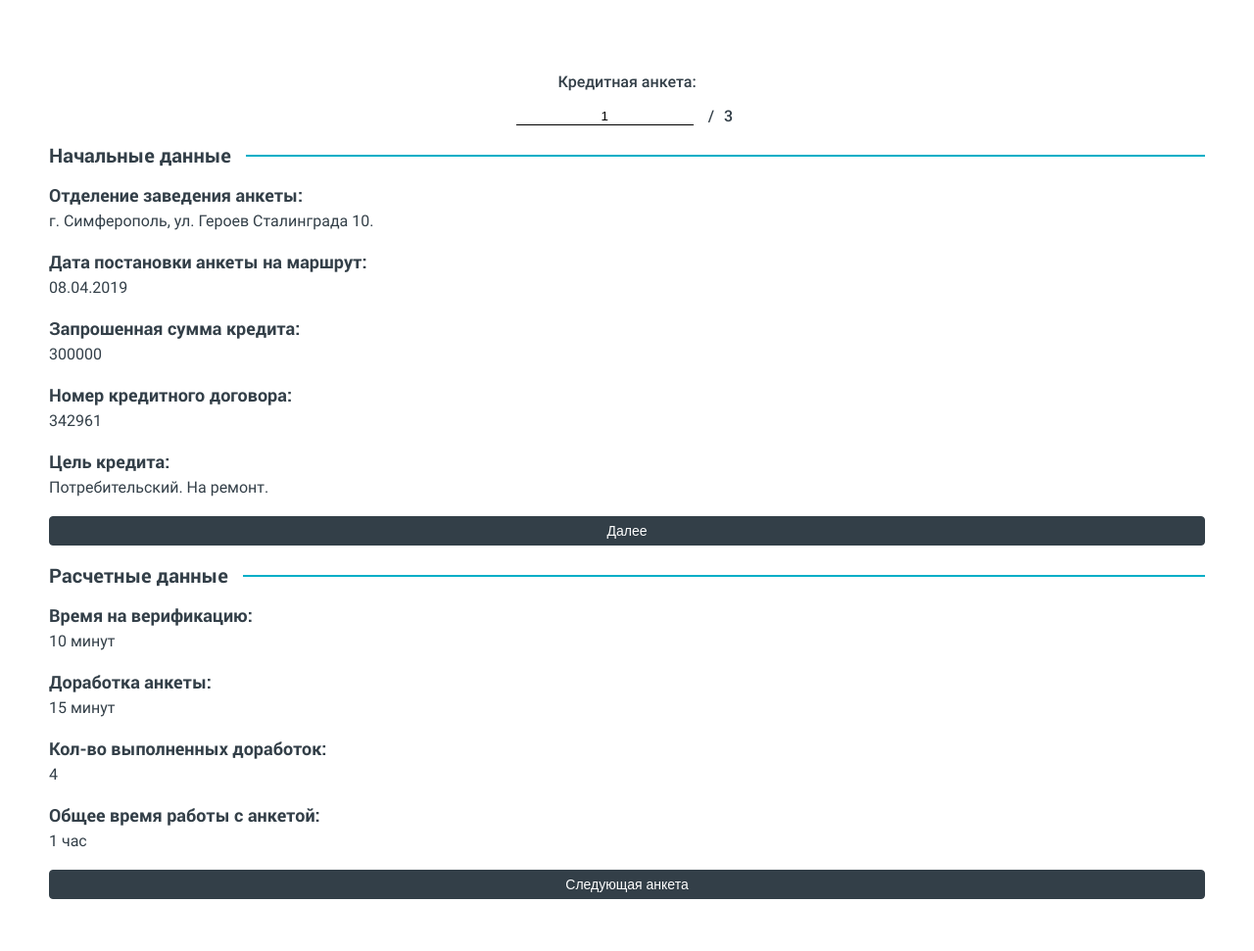
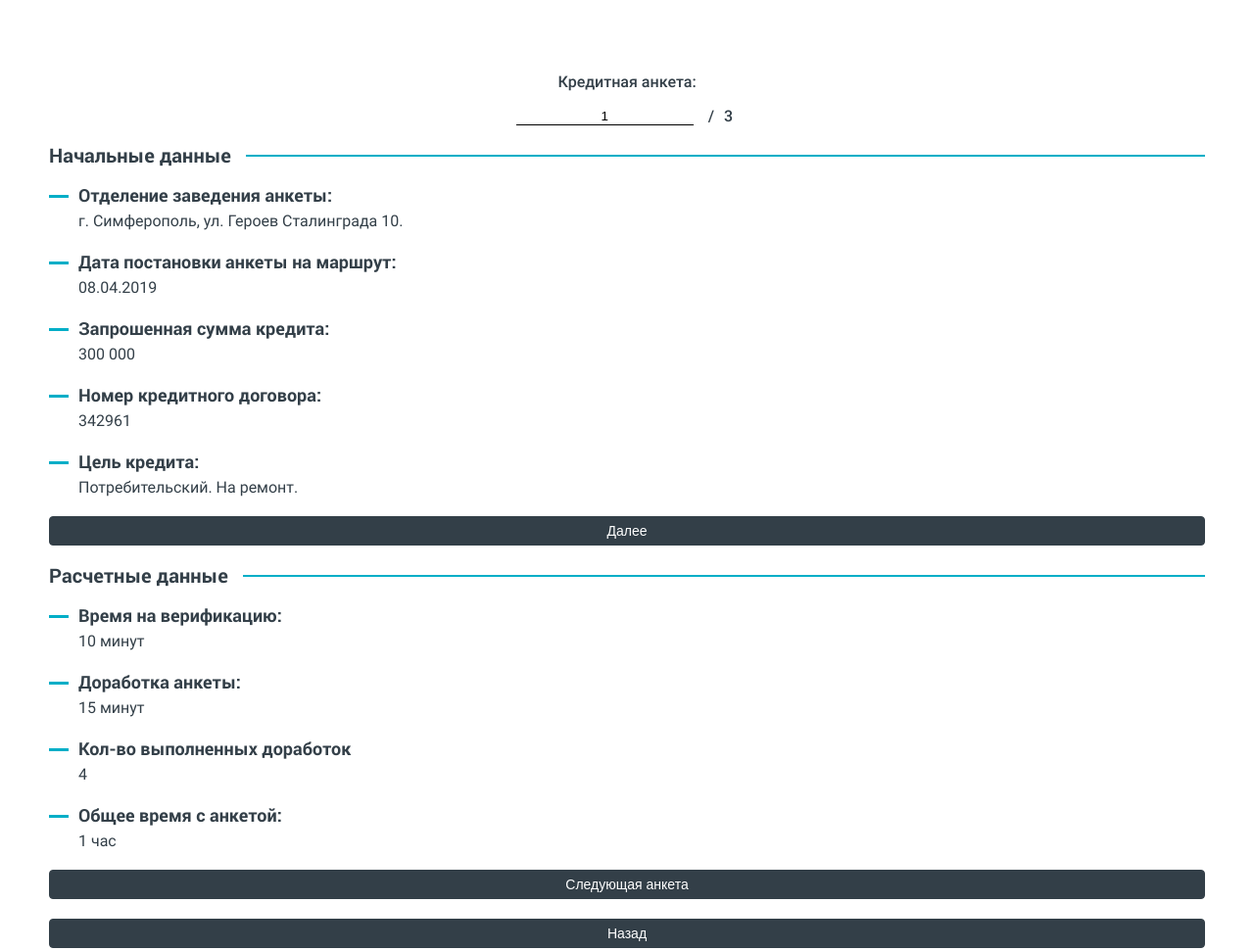
Before and after one commit to alex-koshara/RNKB, a website: page source/index.html in a window 1280 px wide. Shown: the top 971 px of the page at 98% size. Before the commit the page ends 926 px from the top, so only its background shows below. Drawn offline with nearby package versions, Linux system fonts and the light colour scheme; files that its build step writes are made by us from their sources.

Commit message:
add template

```diff
--- a/source/index.html
+++ b/source/index.html
@@ -4,7 +4,7 @@
   <meta charset="UTF-8">
   <meta name="viewport" content="width=device-width, initial-scale=1.0">
   <link rel="stylesheet" href="css/style.css">
-  <title>FunBox</title>
+  <title>RNKB</title>
 </head>
 <body>
 <div class="container">
@@ -15,57 +15,33 @@
       <span class="app-request__all-request">3</span>
     </div>
 
+    <div class="app-request__container"></div>
+  </div>
+</div>
+
+
+<template id="card-template" style="display: none">
+  <div class="app-request__container">
     <section class="app-request__item  initial-data">
       <h2 class="initial-data__title">Начальные данные</h2>
-      <div class="initial-data__wrap">
-        <h3 class="initial-data__field">Отделение заведения анкеты:</h3>
-        <p class="initial-data__value">г. Симферополь, ул. Героев Сталинграда 10.</p>
-      </div>
 
-      <div class="initial-data__wrap">
-        <h3 class="initial-data__field">Дата постановки анкеты на маршрут:</h3>
-        <p class="initial-data__value">08.04.2019</p>
-      </div>
+      <div class="initial-data__wraps"></div>
 
-      <div class="initial-data__wrap">
-        <h3 class="initial-data__field">Запрошенная сумма кредита:</h3>
-        <p class="initial-data__value">300000</p>
-      </div>
-
-      <div class="initial-data__wrap">
-        <h3 class="initial-data__field">Номер кредитного договора:</h3>
-        <p class="initial-data__value">342961</p>
-      </div>
-
-      <div class="initial-data__wrap">
-        <h3 class="initial-data__field">Цель кредита:</h3>
-        <p class="initial-data__value">Потребительский. На ремонт.</p>
-      </div>
       <button class="initial-data__btn btn" type="button">Далее</button>
     </section>
 
     <section class="app-request__item  calculated-data">
       <h2 class="calculated-data__title">Расчетные данные</h2>
-      <div class="calculated-data__wrap">
-        <h3 class="calculated-data__field">Время на верификацию:</h3>
-        <p class="calculated-data__value">10 минут</p>
-      </div>
-      <div class="calculated-data__wrap">
-        <h3 class="calculated-data__field">Доработка анкеты:</h3>
-        <p class="calculated-data__value">15 минут</p>
-      </div>
-      <div class="calculated-data__wrap">
-        <h3 class="calculated-data__field">Кол-во выполненных доработок:</h3>
-        <p class="calculated-data__value">4</p>
-      </div>
-      <div class="calculated-data__wrap">
-        <h3 class="calculated-data__field">Общее время работы с анкетой:</h3>
-        <p class="calculated-data__value">1 час</p>
-      </div>
-      <button class="calculated-data__btn btn" type="button">Следующая анкета</button>
+
+      <div class="calculated-data__wraps"></div>
+
+      <button class="calculated-data__btn calculated-data__btn--next btn" type="button">Следующая анкета</button>
+      <button class="calculated-data__btn calculated-data__btn--back btn" type="button">Назад</button>
     </section>
   </div>
-</div>
+</template>
+
+
 <script src='js/main.js'></script>
 </body>
 </html>
--- a/source/js/data.json
+++ b/source/js/data.json
@@ -2,63 +2,24 @@
   "cards" : [
     {
       "id": 0,
-      "desc" : "Сказочное заморское яство",
-      "title" : "Нямушка",
-      "fill" : "с фуа-гра",
-      "portions" : "10 порций",
-      "prize" : "мышь в подарок",
-      "weightNum" : "0,5",
-      "toWeight" : "кг",
-      "buy": "Чего сидишь? Порадуй котэ, <a href='#' class='card__buy-link'>купи.</a>",
-      "state" : {
-        "disabled": false,
-        "isMouseOut": false,
-        "isFirstClickCard": false
-      },
-      "templateStrs" : {
-        "active": "Печень утки разварная с артишоками.",
-        "disabled": "Печалька, с фуа-гра закончился."
-      }
+      "initFields" : ["Отделение заведения анкеты:", "Дата постановки анкеты на маршрут:", "Запрошенная сумма кредита:", "Номер кредитного договора:", "Цель кредита:"],
+      "initValues" : ["г. Симферополь, ул. Героев Сталинграда 10.", "08.04.2019", "300 000", "342961", "Потребительский. На ремонт."],
+      "calcFields" : ["Время на верификацию:", "Доработка анкеты:", "Кол-во выполненных доработок", "Общее время с анкетой:"],
+      "calcValues" : ["10 минут", "15 минут", "4", "1 час"]
     },
     {
       "id": 1,
-      "desc": "Сказочное заморское яство",
-      "title": "Нямушка",
-      "fill": "с рыбой",
-      "portions": "40 порций",
-      "prize": "2 мыши в подарок",
-      "weightNum": "2",
-      "toWeight": "кг",
-      "buy": "Чего сидишь? Порадуй котэ, <a href='#' class='card__buy-link'>купи.</a>",
-      "state": {
-        "disabled": false,
-        "isMouseOut": false,
-        "isFirstClickCard": false
-      },
-      "templateStrs": {
-        "active": "Головы щучьи с чесноком да свежайшая сёмгушка.",
-        "disabled": "Печалька, с рыбой закончился."
-      }
+      "initFields": ["Отделение заведения анкеты:", "Дата постановки анкеты на маршрут:", "Запрошенная сумма кредита:", "Номер кредитного договора:", "Цель кредита:"],
+      "initValues": ["г. Симферополь, ул. Пушкина 25.", "12.04.2019", "350 000", "342943", "Потребительский. На бытовую технику."],
+      "calcFields": ["Время на верификацию:", "Доработка анкеты:", "Кол-во выполненных доработок", "Общее время с анкетой:"],
+      "calcValues": ["20 минут", "45 минут", "2", "3 часа"]
     },
     {
       "id": 2,
-      "desc": "Сказочное заморское яство",
-      "title": "Нямушка",
-      "fill": "с курой",
-      "portions": "100 порций",
-      "prize": "5 мышей в подарок <br> заказчик доволен",
-      "weightNum": "5",
-      "toWeight": "кг",
-      "buy": "Чего сидишь? Порадуй котэ, <a href='#' class='card__buy-link'>купи.</a>",
-      "state": {
-        "disabled": true,
-        "isMouseOut": false,
-        "isFirstClickCard": false
-      },
-      "templateStrs": {
-        "active": "Печень утки разварная с артишоками.",
-        "disabled": "Печалька, с фуа-гра закончился."
-      }
+      "initFields": ["Отделение заведения анкеты:", "Дата постановки анкеты на маршрут:", "Запрошенная сумма кредита:", "Номер кредитного договора:", "Цель кредита:"],
+      "initValues": ["г. Севастополь, ул. Героев Сталинграда 10.", "11.04.2019", "3 000 000", "443841", "Автокредит."],
+      "calcFields": ["Время на верификацию:", "Доработка анкеты:", "Кол-во выполненных доработок", "Общее время с анкетой:"],
+      "calcValues": ["37 минут", "46 минут", "1", "5 часов"]
     }
   ]
 }
--- a/source/js/main.js
+++ b/source/js/main.js
@@ -0,0 +1,61 @@
+'use strict';
+
+const URL = 'js/data.json';
+const CARD_LIST = document.querySelector('.app-request__container');
+let numberOfProfiles = null;
+
+let data = fetch(URL)
+  .then(function (response) {
+    return response.json();
+  })
+  .then(function (data) {
+    renderCards(data);
+    numberOfProfiles = data.cards.length;
+    setNumberProfiles(numberOfProfiles);
+  })
+  .catch(alert);
+
+function setNumberProfiles(numbersOfProfiles) {
+  let appRequestAll = document.querySelector('.app-request__all-request');
+  appRequestAll.textContent = numbersOfProfiles;
+}
+
+window.renderCardTemplate = (function () {
+  const CARD_TEMPALTE = document.querySelector('#card-template');
+  let cardElement = CARD_TEMPALTE.content.querySelector('.app-request__container');
+
+  return function (card) {
+    let newCard = cardElement.cloneNode(true);
+    let initDataWrap = newCard.querySelector('.initial-data__wraps');
+    let calcDataWrap = newCard.querySelector('.calculated-data__wraps');
+
+    card.initFields.forEach( (field, i) => {
+      initDataWrap.innerHTML += `<div class="initial-data__wrap">
+          <h3 class="initial-data__field">${field}</h3>
+          <p class="initial-data__value">${card.initValues[i]}</p>
+        </div>`;
+    })
+
+    card.calcFields.forEach((field, i) => {
+      calcDataWrap.innerHTML += `<div class="initial-data__wrap">
+          <h3 class="initial-data__field">${field}</h3>
+          <p class="initial-data__value">${card.calcValues[i]}</p>
+        </div>`;
+    })
+
+    return newCard;
+  };
+})();
+
+function renderCards(data) {
+  CARD_LIST.innerHTML = '';
+  let cards = data;
+
+  if (!Array.isArray(data)) {
+    cards = data.cards;
+  }
+
+  cards.forEach(function (card) {
+    CARD_LIST.appendChild(window.renderCardTemplate(card, data));
+  });
+}
--- a/source/scss/components/calculated-data.scss
+++ b/source/scss/components/calculated-data.scss
@@ -15,9 +15,18 @@
 
 .calculated-data__wrap {
   padding-bottom: 20px;
+  padding-left: 30px;
+  position: relative;
 
-  &:last-child {
-    padding-bottom: 0;
+  &::before {
+    content: '';
+    position: absolute;
+    display: block;
+    left: 0;
+    top: 12px;
+    height: 3px;
+    width: 20px;
+    background: #00AEC7;
   }
 }
 
@@ -31,3 +40,7 @@
   margin: 0;
   font-weight: 300;
 }
+
+.calculated-data__btn.calculated-data__btn--next {
+  margin-bottom: 20px;
+}
--- a/source/scss/components/initial-data.scss
+++ b/source/scss/components/initial-data.scss
@@ -15,9 +15,18 @@
 
 .initial-data__wrap {
   padding-bottom: 20px;
+  padding-left: 30px;
+  position: relative;
 
-  &:last-child {
-    padding-bottom: 0;
+  &::before {
+    content: '';
+    position: absolute;
+    display: block;
+    left: 0;
+    top: 12px;
+    height: 3px;
+    width: 20px;
+    background: #00AEC7;
   }
 }
 
```
